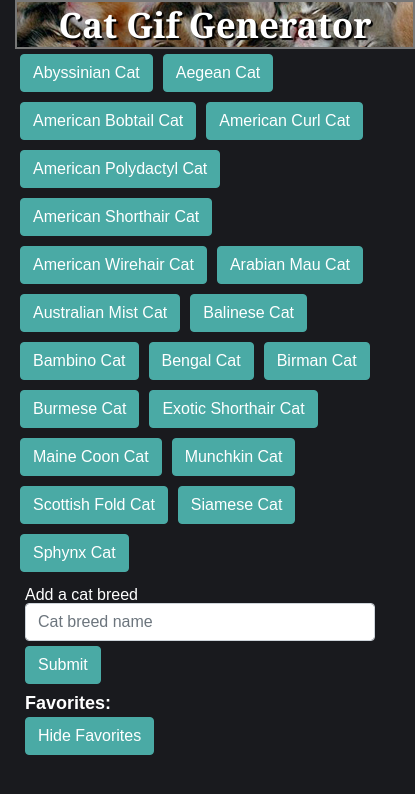
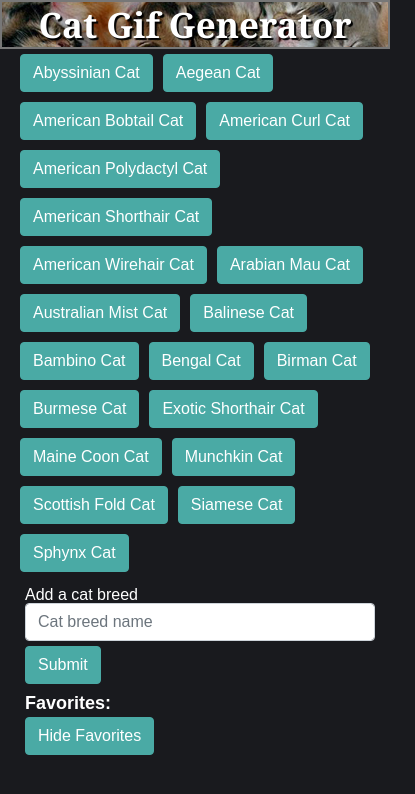
Before and after one commit to rfitkin90/Giphy-App, a plain HTML site: page index.html in a window 390 px wide. Shown: the whole page, 415 px wide, since content can reach past the window. Drawn offline with nearby package versions, Linux system fonts and the light colour scheme.

Commit message:
fixed header padding on smaller screens

```diff
--- a/assets/css/style.css
+++ b/assets/css/style.css
@@ -2,6 +2,11 @@ html,body {
     background-color: #191a1e;
     font-family: 'Arial', 'Helvetica Neue', Helvetica, sans-serif;
     color: #ffffff;
+}
+
+#header-row, #header-col {
+    padding-right: 0;
+    padding-left: 0;
 }
 
 .game-header-box {
@@ -75,3 +80,9 @@ html,body {
     margin-top: 1px;
     margin-bottom: 4px;
 }
+
+@media only screen and (max-width: 460px) {
+    .game-header-box {
+        width: 100%;
+    }
+  }
--- a/index.html
+++ b/index.html
@@ -19,8 +19,8 @@
 
 <body>
     <div class="container">
-        <div class="row">
-            <div class="col">
+        <div class="row" id="header-row">
+            <div class="col" id="header-col">
                 <div class="game-header-box">
                     <p id="game-header">Cat Gif Generator</p>
                 </div>
```
